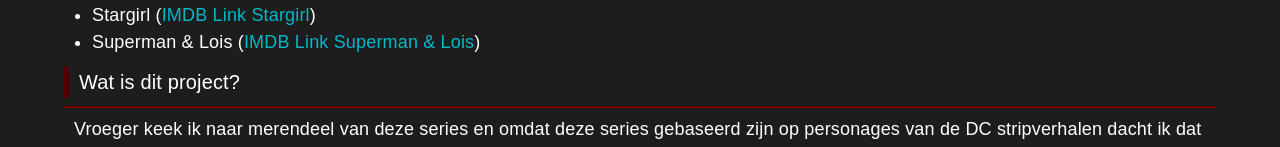
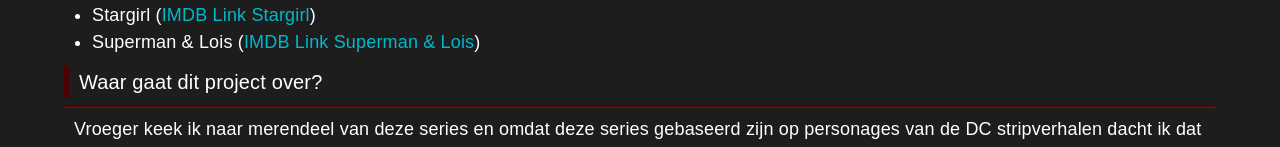
Before and after one commit to Bobobaal/E-Portfolio, a React (Vite) app: page /projecten in a window 1280 px wide. Shown: the part 1948-2095 px from the top of the page. Built offline with nearby package versions, Linux system fonts and the light colour scheme.

Commit message:
Front- & backend project + aanpassing creatie projecten components in de page

```diff
--- a/src/Components/Projects/Arrowverse.jsx
+++ b/src/Components/Projects/Arrowverse.jsx
@@ -6,7 +6,6 @@
 export default function Arrowverse(){
   return (
     <>
-      <Grid item className="pageComponent">
       <Title icon={faArrowPointer} text="Arrowverse watchlist" />
       <Subtitle text="Wat is de Arrowverse?" />
       {/* Typography component wordt omgezet naar een div tag zodat
@@ -49,7 +48,7 @@
           </li>
         </ul>
       </Typography>
-        <Subtitle text="Wat is dit project?" />
+      <Subtitle text="Waar gaat dit project over?" />
       <Typography className="text">
         Vroeger keek ik naar merendeel van deze series en omdat deze series gebaseerd zijn op personages van de DC stripverhalen dacht ik dat er een volgorde zou zijn waarnaar je deze series kijkt.
         Ik zocht op Google en kwam uit op een IMDB pagina (<Link href="https://www.imdb.com/list/ls097110610/" target="_blank" rel="noopener" underline="hover">Arrowverse Episodes Order IMDB</Link>) waar iemand de volgorde had geplaatst en omdat het om meerdere series ging kon ik soms vergeten waar ik het laatst gebleven was.
@@ -61,7 +60,6 @@
         Het enige wat ik dan nog moest doen als de lijst op IMDB werd geupdate was de array met aflevering objecten aanvullen en als de nieuwe seizoenen begonnen daarvoor de HTML een klein beetje aanpassen zodat de card en collapse (bootstrap klassen) ervoor bestonden waarin ze ingevuld konden worden. <br />
         Link naar het hele Github project met een github pages link in de readme zodat je het live kan zien: <Link href="https://github.com/Bobobaal/Arrowverse-watchlist/" target="_blank" rel="noopener" underline="hover">Arrowverse watchlist</Link>
       </Typography>
-      </Grid>
     </>
   );
 }
--- /dev/null
+++ b/src/Components/Projects/FrontBackendProjects.jsx
@@ -0,0 +1,26 @@
+import Title from "../General/Title";
+import { faFilm } from "@fortawesome/free-solid-svg-icons";
+import { Typography, Link } from "@mui/material";
+import GithubLink from "../General/GithubLink";
+
+export default function FrontBackendProjects(){
+  return (
+    <>
+      <Title icon={faFilm} text="Movie watchlist" />
+      <Typography className="text">
+        Dit is een project gebaseerd op mijn Arrowverse watchlist project maar dan voor films.
+        Het bestaat uit een front-end (gemaakt voor het vak front-end web development) en een backend (gemaakt voor het vak webservices).
+        Een groot verschil is dat dit gemaakt is om meerdere gebruikers te ondersteunen die zo hun eigen lijst hebben en het is ook niet gemaakt met gewoon wat HTML, bootstrap en 1 javascript file. <br />
+        De front-end van dit project is net zoals deze website gemaakt met het React framework samen met het Material UI (<Link href="https://mui.com/" target="_blank" rel="noopener" underline="hover">MUI</Link>) component library.
+        Zoals er staat in de README op Github van de front-end ben ik eigenlijk na afloop van het project niet zo blij met hoe het eruit ziet.
+        De website bestaat uit veel te veel lichte heldere kleuren en kon beter nog wat donkere kleuren gebruiken.
+        Er zijn bepaalde aspecten op de website die op andere manieren beter afgehandeld konden worden en het ontwerp van de 2 lijst pagina's (gebruiker en films algemeen) konden veel beter. <br />
+        Voor de backend is er NodeJS & koa framework gebruikt samen met Swagger voor de API documentatie.
+        Er is ook authenticatie en autorisatie dat afgehandeld wordt met een JWT token.
+        De data werd opgeslagen in een MySQL database. <br />
+        <GithubLink url="https://github.com/Bobobaal/Frontend-project" text="Front-end project" /> <br />
+        <GithubLink url="https://github.com/Bobobaal/Backend-project" text="Backend project" />
+      </Typography>
+    </>
+  );
+}
--- a/src/Components/Projects/GIPCamping.jsx
+++ b/src/Components/Projects/GIPCamping.jsx
@@ -7,7 +7,6 @@
 export default function GIPCamping(){
   return (
     <>
-      <Grid item className="pageComponent">
       <Title icon={faTent} text="Camping Le Passage (GIP opdracht, laatste jaar secundair)" />
       <Subtitle text="Wat is een GIP?" />
       <Typography className="text">
@@ -33,7 +32,6 @@
         Ook konden ze een overzicht krijgen van hun reserveringen en als men het wil, ze konden die ook aanpassen of annuleren als er dingen tussen kwamen.<br />
         <GithubLink url="https://github.com/Bobobaal/GIP-Camping-2017" text="GIP Camping Le Passage" />
       </Typography>
-      </Grid>
     </>
   );
 }
--- a/src/Components/Projects/Mastermind.jsx
+++ b/src/Components/Projects/Mastermind.jsx
@@ -7,7 +7,6 @@
 export default function Mastermind(){
   return (
     <>
-      <Grid item className="pageComponent">
       <Title icon={faPuzzlePiece} text="Mastermind (Projecten 1)" />
       <Subtitle text="Wat is Mastermind en hoe speel je het?" />
       {/* Typography component wordt omgezet naar een div tag zodat
@@ -62,7 +61,6 @@
         Dit is een groepsproject gemaakt met 2 andere studenten. <br />
         <GithubLink url="https://github.com/Bobobaal/Mastermind-Projecten1" text="Mastermind projecten 1" />
       </Typography>
-      </Grid>
     </>
   );
 }
--- a/src/Components/Projects/PreviousEPortfolio.jsx
+++ b/src/Components/Projects/PreviousEPortfolio.jsx
@@ -8,16 +8,14 @@
 export default function PreviousEPortfolio(){
   return (
     <>
-      <Grid item className="pageComponent">
       <Title icon={faFile} text="Vorige E-Portfolio" />
       <Typography className="text">
         Ik maakte mijn vorige e-portfolio eerst als een opdracht voor het vak i1Talent en dacht erover na om het weer offline te halen als ik geslaagd was voor het vak.
         Dat is ook de reden waarom het ook pagina's bevat voor het vak, dat waren mijn inzendingen voor de verschillende opdrachten die ik gemaakt had door het jaar heen.
         Uiteindelijk heb ik de website online laten staan en soms eens aangepast maar niet zo vaak.
-          De website kon zeer gemakkelijk gemaakt worden in HTML, maar heb PHP gebruikt voornamelijk zodat ik bepaalde delen niet opnieuw moest kopiëren en plakken op verschillende HTML pagina's. <br />
-          <GithubLink url="https://github.com/Bobobaal/Vorige-E-portfolio/" text="Vorige e-portfolio"/>
+        De website kon zeer gemakkelijk gemaakt worden in HTML, maar heb PHP gebruikt voornamelijk zodat bepaalde delen niet opnieuw moesten gekopieerd en geplakt worden op verschillende HTML pagina's. <br />
+        <GithubLink url="https://github.com/Bobobaal/Vorige-E-portfolio/" text="Vorige e-portfolio" />
       </Typography>
-      </Grid>
     </>
   );
 }
--- a/src/Pages/Projects.jsx
+++ b/src/Pages/Projects.jsx
@@ -7,17 +7,19 @@
 import Arrowverse from "../Components/Projects/Arrowverse";
 import { useEffect } from "react";
 import PreviousEPortfolio from "../Components/Projects/PreviousEPortfolio";
+import FrontBackendProjects from "../Components/Projects/FrontBackendProjects";
 
 export default function Projects(){
   const [pagina, setPagina] = useState(1)
   const aantalProjectenPerPagina = 3
-  const projecten = [<GIPCamping key="1" />, <Mastermind key="2" />, <Arrowverse key="3" />, <PreviousEPortfolio key="4" />]
+  const projecten = [<GIPCamping key="1" />, <Mastermind key="2" />, <Arrowverse key="3" />, <PreviousEPortfolio key="4" />
+                    ,<FrontBackendProjects key="5" />]
 
   useEffect(() => {
     document.title = "Projecten - E-Portfolio Dieter Van Meerbeeck";
   });
 
-  //Event meegeven anders wordt er een error gegooid in de console
+  //Event meegeven anders wordt er een error gegooid in de console.
   const veranderPagina = useCallback(async (event, waarde) => {
     setPagina(waarde);
   }, [pagina, setPagina]);
@@ -49,7 +51,15 @@
     <>
       <Container className="inhoud">
         <Grid container direction="column">
-          {teTonenProjecten}
+          {teTonenProjecten.map(project => {
+            return (
+            <>
+              <Grid item className="pageComponent">
+                {project}
+              </Grid>
+            </>
+            );
+          })}
           <Pagination sx={{ margin: "auto" }} count={aantalPaginas} page={pagina} onChange={veranderPagina} variant="outlined" />
         </Grid>
       </Container>
```
Also changed, not shown: 1 other file (tests, documents, lock files or other folders). Lines whose indentation alone changed are shown as unchanged.
